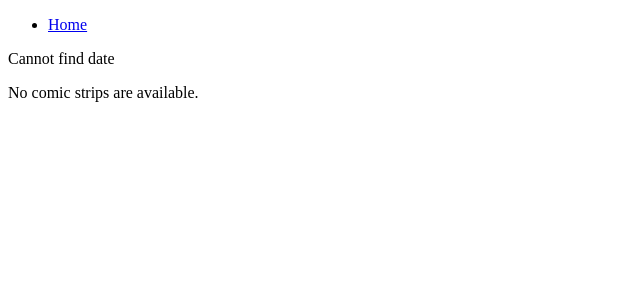
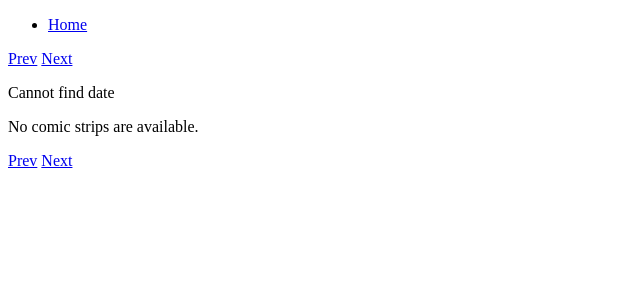
Before and after one commit to kalbers33/webcomicbot, a Django app: template comics/templates/comics/date.html in a window 1280 px wide. Shown: the top 300 px of the page, without its empty margins (0-640 px from the left). Run offline with Django 3.2, Linux system fonts and the light colour scheme; the template is opened without the code that fills it, so the values that code supplies are empty.

Commit message:
Add next and prev page buttons for comics

```diff
--- a/comics/templates/comics/date.html
+++ b/comics/templates/comics/date.html
@@ -1,12 +1,20 @@
 {% extends 'base.html' %}
+
+{% block top_navigation %}
+{% block bottom_navigation %}
+    <div class="page_navigation">
+        <a href="{% url 'comics:date' year=prev_date.year month=prev_date.month day=prev_date.day %}">Prev</a>
+        <a href="{% url 'comics:date' year=next_date.year month=next_date.month day=next_date.day %}">Next</a>
+    </div>
+{% endblock %}
+{% endblock %}
 
 {% block content %}
 {% if date  %}
-    <h1>{{ Date }}</h1>
+    <h1>{{ date }}</h1>
 {% else %}
     <p>Cannot find date</p>
 {% endif %}
-
 {% if comic_list %}
     {% for comic in comic_list %}
     <div class="comic">
--- a/comics/views.py
+++ b/comics/views.py
@@ -19,9 +19,12 @@ def index(request):
 
 def date(request, year, month, day):
     date = datetime.date(int(year), int(month), int(day))
+    one_day = datetime.timedelta(days=1)
     comic_list = get_list_or_404(Comic.objects.order_by('title'), date=date)
     context = {
         'date' : date,
+        'prev_date' : date - one_day,
+        'next_date' : date + one_day,
         'comic_list' : comic_list,
     }
     return render(request, 'comics/date.html', context)
--- a/templates/base.html
+++ b/templates/base.html
@@ -14,9 +14,17 @@
         </ul>
         {% endblock %}
     </div>
+    <div id="top_navigation">
+        {% block top_navigation %}
+        {% endblock %}
+    </div>
 
     <div id="content">
         {% block content %}{% endblock %}
     </div>
+    <div id="bottom_navigation">
+        {% block bottom_navigation %}
+        {% endblock %}
+    </div>
 </body>
 </html>
```
